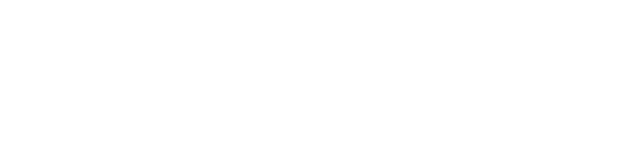
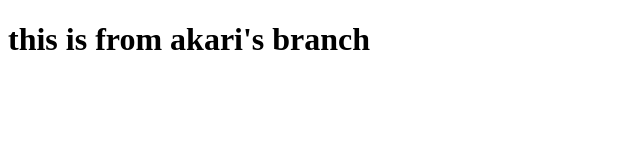
Before and after one commit to akaaariii/practice1, a plain HTML site: page index.html in a window 1280 px wide. Shown: the whole page, without its empty margins (0-640 px from the left). Drawn offline with Linux system fonts and the light colour scheme.

Commit message:
this is akari's branch

```diff
--- a/index.html
+++ b/index.html
@@ -6,6 +6,6 @@
   <title>Document</title>
 </head>
 <body>
-
+  <h1>this is from akari's branch</h1>
 </body>
 </html>
```
